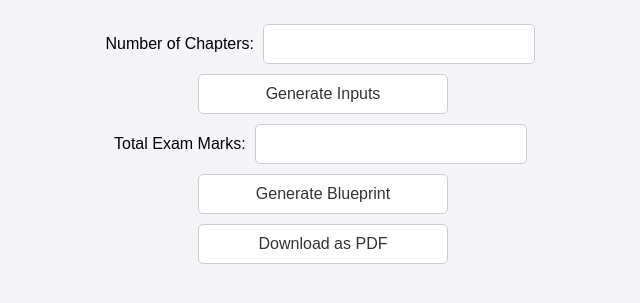
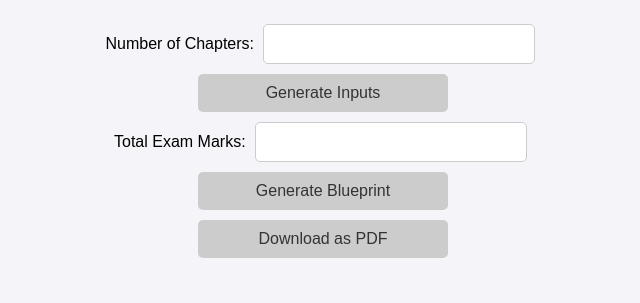
Before and after one commit to alfikym/exam-blueprint-generator, a plain HTML site: page index.html in a window 1280 px wide. Shown: the part 89-392 px from the top of the page, without its empty margins (317-957 px from the left). Drawn offline with nearby package versions, Linux system fonts and the light colour scheme.

Commit message:
Update index.html

```diff
--- a/index.html
+++ b/index.html
@@ -26,15 +26,17 @@
         border-radius: 5px;
         font-size: 16px;
     }
+    /* ✅ Grey Button Style */
     button {
-            background-color: #ffffff;
-            color: #333;
+        background-color: #ccc; /* Light Grey */
+        color: #333; /* Darker text for contrast */
         cursor: pointer;
+        border: none;
         transition: background-color 0.3s, color 0.3s;
     }
     button:hover {
-            background-color: #333;
-            color: #ffffff;
+        background-color: #888; /* Darker Grey on Hover */
+        color: #fff; /* White text on hover */
     }
     table {
         width: 80%;
```
Lines whose indentation alone changed are shown as unchanged.
